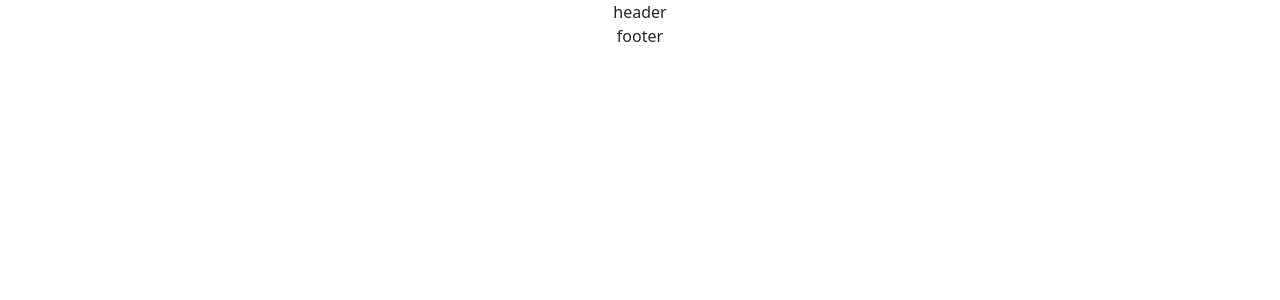
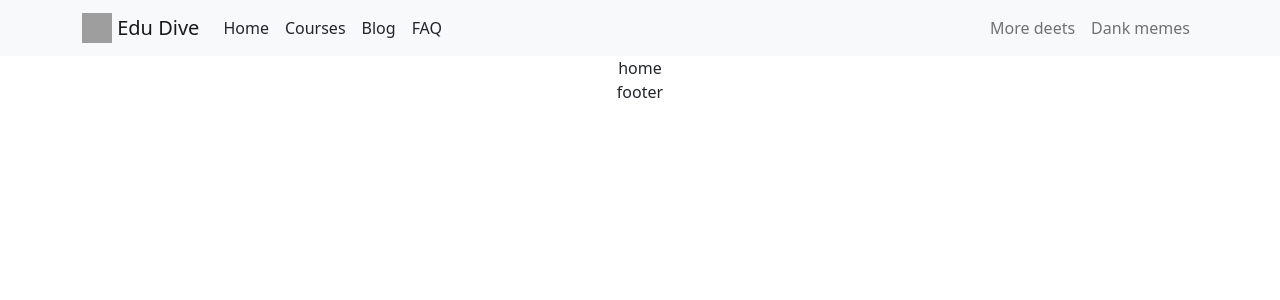
Before and after one commit to sonjibony/edu-dive-client, a React (Create React App) app: page / in a window 1280 px wide. Shown: the top 300 px of the page. Built offline with nearby package versions, Linux system fonts and the light colour scheme; grey boxes are pictures that could not be loaded.

Commit message:
navbar done

```diff
--- a/src/components/Header/Header.js
+++ b/src/components/Header/Header.js
@@ -1,10 +1,43 @@
 import React from 'react';
+// importing components from react bootstrap
+import Container from 'react-bootstrap/Container';
+import Nav from 'react-bootstrap/Nav';
+import Navbar from 'react-bootstrap/Navbar';
+import { Link } from 'react-router-dom';
 
 const Header = () => {
     return (
-        <div>
-           header
-        </div>
+        <Navbar collapseOnSelect expand="lg" bg="light" variant="light" >
+      <Container>
+        <Navbar.Brand href="#home">
+        <img
+              alt=""
+              src="https://cdn-icons-png.flaticon.com/512/2729/2729012.png"
+              width="30"
+              height="30"
+              className="d-inline-block align-top"
+            /> {''}
+            Edu Dive
+            </Navbar.Brand>
+        <Navbar.Toggle aria-controls="responsive-navbar-nav" />
+        <Navbar.Collapse id="responsive-navbar-nav">
+          <Nav className="me-auto">
+            <Nav.Link> <Link  className='text-decoration-none text-dark'  to='/'>Home</Link> </Nav.Link>
+            <Nav.Link> <Link className='text-decoration-none text-dark' to='/courses'>Courses</Link> </Nav.Link>
+            <Nav.Link> <Link className='text-decoration-none text-dark' to='/blog'>Blog</Link></Nav.Link>
+            <Nav.Link><Link className='text-decoration-none text-dark' to='/faq'>FAQ</Link></Nav.Link>
+
+          </Nav>
+          <Nav>
+            <Nav.Link href="#deets">More deets</Nav.Link>
+            <Nav.Link eventKey={2} href="#memes">
+              Dank memes
+            </Nav.Link>
+          </Nav>
+        </Navbar.Collapse>
+      </Container>
+    </Navbar>
+
     );
 };
 
```
Also changed, not shown: src/Routes/Routes/Routes.js (+22 -1 lines).
